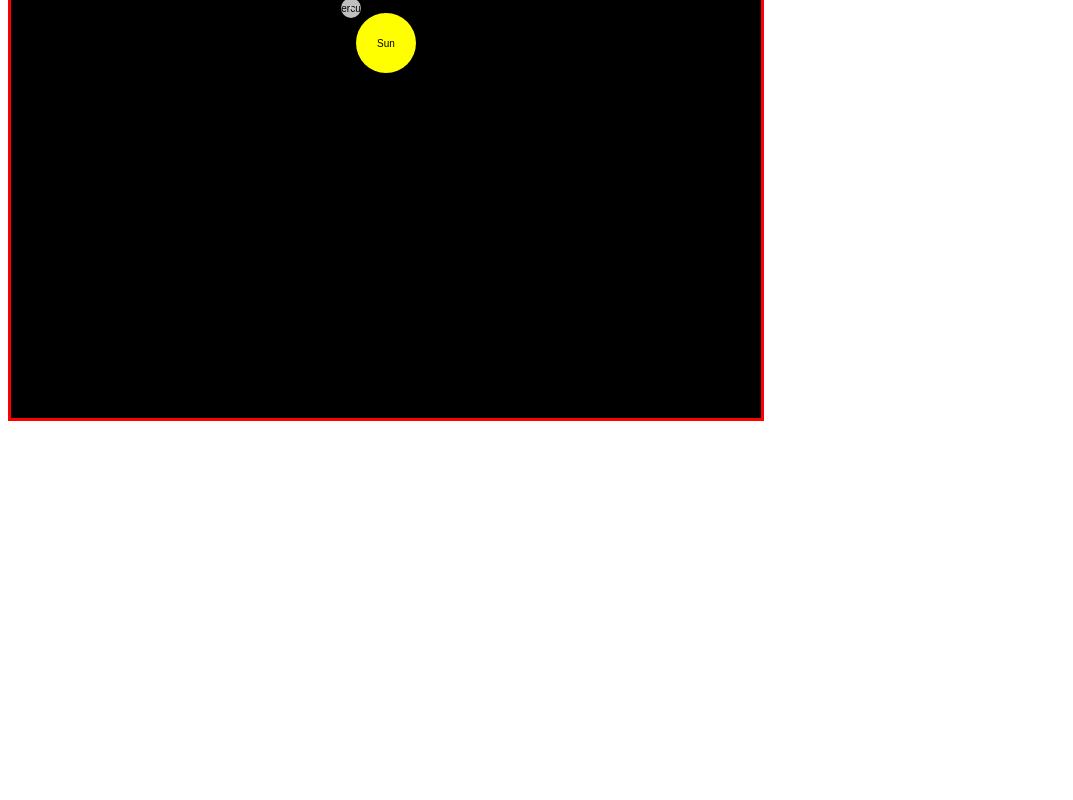
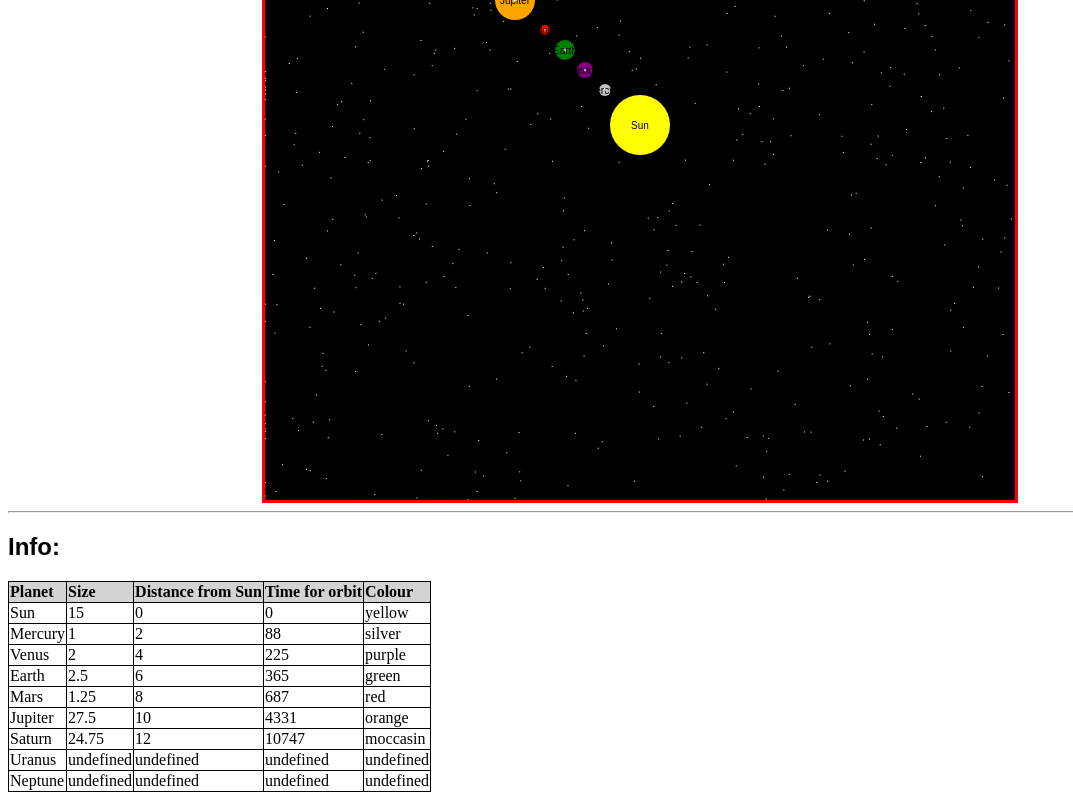
Before and after one commit to jasonsedwards/orrery, a plain HTML site: page src/index.html in a window 1280 px wide. Shown: the part 343-1143 px from the top of the page, without its empty margins (0-1073 px from the left). Before the commit the page ends 800 px from the top, so only its background shows below. Drawn offline with Linux system fonts and the light colour scheme.

Commit message:
Add CSS and generate stars

```diff
--- /dev/null
+++ b/src/css/style.css
@@ -0,0 +1,28 @@
+#orrery {
+    padding-left: 0;
+    padding-right: 0;
+    margin-left: auto;
+    margin-right: auto;
+    display: block;
+    background-color: black;
+    border: 3px solid red;
+}
+
+#title {
+    text-align: center;
+    font-family:Arial, Helvetica, sans-serif;
+}
+
+h2 {
+    font-family: Arial, Helvetica, sans-serif;
+}
+
+#info-table, th, td {
+    text-align: left;
+    border: 1px solid black;
+    border-collapse: collapse;
+}
+
+th {
+    background: lightgrey
+}
--- a/src/index.html
+++ b/src/index.html
@@ -3,18 +3,19 @@
     <head>
       <meta charset="utf-8"/>
       <title> Orrery </title>
-      <style>
-        canvas {
-          background-color: black;
-          border: 3px solid red;
-        }
-      </style>
+      <link rel="stylesheet" type="text/css" href="css/style.css"/>
     </head>
     <body>
-      <canvas id="orrery" width="750" height="750">
-      </canvas>
+      <h1 id='title'>Welcome to the Orrery</h1>
+      <hr />
+      <canvas id="orrery" width="750" height="750"></canvas>
+      <hr />
+      <article id="info">
+        <h2>Info:</h2>
+        <table id="info-table"></table>
+      </article>
       <script type="text/javascript" src="js/config.js"></script>
       <script type="text/javascript" src="js/planet.js"></script>
-      <script type="text/javascript" src="js/main.js" onload="main()"></script>
+      <script type="text/javascript" src="js/main.js" onload="main();"></script>
     </body>
 </html>
--- a/src/js/config.js
+++ b/src/js/config.js
@@ -1,12 +1,17 @@
 const planets = {
-    //[Name, size, distance from sun, time for orbit, x coordinate, y cordinate, radius, sAngle, eAngle, colour]
-    sun: ["Sun", 10, 0, 0, 375, 375, 30, 0, 2, "yellow"],
-    mercury: ["Mercury", 2, 2, 2, 340, 340, 10, 0, 2, "silver"],
-    venus: ["Venus", 4, 4, 4, 320, 320, 12, 0, 2, "purple"],
-    earth: [],
-    mars: [],
-    jupiter: [],
-    saturn: [],
-    neptune: [],
-    uranus: []
+    //       [Name,         size,  dist sol,  orbit,  x coord, y coord, radius, sAngle, eAngle, colour]
+    sun:     ["Sun",        15,    0,         0,      375,     375,     30,     0,      2,      "yellow"],
+    mercury: ["Mercury",    1,     2,         88,     340,     340,     6,      0,      2,      "silver"],
+    venus:   ["Venus",      2,     4,         225,    320,     320,     8,      0,      2,      "purple"],
+    earth:   ["Earth",      2.5,   6,         365,    300,     300,     10,     0,      2,      "green" ],
+    mars:    ["Mars",       1.25,  8,         687,    280,     280,     5,      0,      2,      "red"],
+    jupiter: ["Jupiter",    27.5,  10,        4331,   250,     250,     20,     0,      2,      "orange"],
+    saturn:  ["Saturn",     24.75, 12,        10747,  220,     220,     18,     0,      2,      "moccasin"],
+    uranus:  ["Uranus"],
+    neptune: ["Neptune"]
 };
+
+const properties = {
+    canvasName: "orrery",
+    canvasContext: "2d"
+};
--- a/src/js/main.js
+++ b/src/js/main.js
@@ -1,31 +1,24 @@
 
 function main() {
+    generateStars();
     for (let p in planets) {
         drawPlanet(planets[p]);
     }
-    //let neptune = new Planet("Neptune", 2, 10, 16);
-    let c = getCanvas('orrery');
-    //c.font = "30px Arial";
-    //c.fillText(`${neptune.getName()} is ${neptune.getDistanceFromSun()} AU distance from the sun`, 10, 50);
+    infoTable();
 }
 
 function drawArc(x, y, r, sAngle, eAngle, colour, name) {
-    const c = getCanvas('orrery');
-    c.fillStyle = colour;
-    c.beginPath();
-    c.arc(x, y, r, sAngle, eAngle * Math.PI);
-    c.fill();
-    c.font = '20pt';
-    c.fillStyle = 'black';
-    c.textAlign = 'center';
-    c.fillText(name, x, y+4);
+    const canvas = document.getElementById(properties.canvasName);
+    var ctx = canvas.getContext(properties.canvasContext);
+    ctx.fillStyle = colour;
+    ctx.beginPath();
+    ctx.arc(x, y, r, sAngle, eAngle * Math.PI);
+    ctx.fill();
+    ctx.font = '20pt';
+    ctx.fillStyle = 'black';
+    ctx.textAlign = 'center';
+    ctx.fillText(name, x, y+4);
 
-}
-
-function getCanvas(name) {
-    const canvas = document.getElementById(name);
-    const ctx = canvas.getContext("2d");
-    return ctx;
 }
 
 function drawPlanet(planet) {
@@ -36,11 +29,49 @@ function drawPlanet(planet) {
 }
 
 function drawOrbit(x, y, r, sAngle, eAngle) {
-    const c = getCanvas('orrery');
-    c.beginPath();
-    c.arc(x, y, r, sAngle, eAngle * Math.PI);
-    c.lineWidth = 2;
-    c.strokeStyle = "white";
-    c.stroke();
+    const canvas = document.getElementById(properties.canvasName);
+    var ctx = canvas.getContext(properties.canvasContext);
+    ctx.beginPath();
+    ctx.arc(x, y, r, sAngle, eAngle * Math.PI);
+    ctx.lineWidth = 2;
+    ctx.strokeStyle = "white";
+    ctx.stroke();
 
 }
+
+function infoTable() {
+    var info = document.getElementById('info-table');
+    info.innerHTML += `
+    <tr>
+        <th>Planet</th>
+        <th>Size</th>
+        <th>Distance from Sun</th>
+        <th>Time for orbit</th>
+        <th>Colour</th>
+    </tr>
+    `;
+    for (let p in planets) {
+        info.innerHTML +=
+        "<tr>"+
+           "<td>"+planets[p][0]+"</td>" +
+           "<td>"+planets[p][1]+"</td>" +
+           "<td>"+planets[p][2]+"</td>" +
+           "<td>"+planets[p][3]+"</td>" +
+           "<td>"+planets[p][9]+"</td>" +
+        "</tr>";
+    }
+}
+
+function generateStars() {
+    const canvas = document.getElementById(properties.canvasName);
+    var ctx = canvas.getContext(properties.canvasContext);
+    var x, y = Math.random();
+    var dia = canvas.width;
+
+    for(; y < dia; y++) {                           // walk x/y grid
+        for(x = Math.random(); x < dia; x++) {
+            ctx.fillStyle = "white";          // set random color
+            ctx.fillRect((Math.floor(Math.random() * canvas.width)*(200* Math.random())), (Math.floor(Math.random() * canvas.height)*(150* Math.random())), 1, 1);               // draw a pixel
+        }
+    }
+}
```
